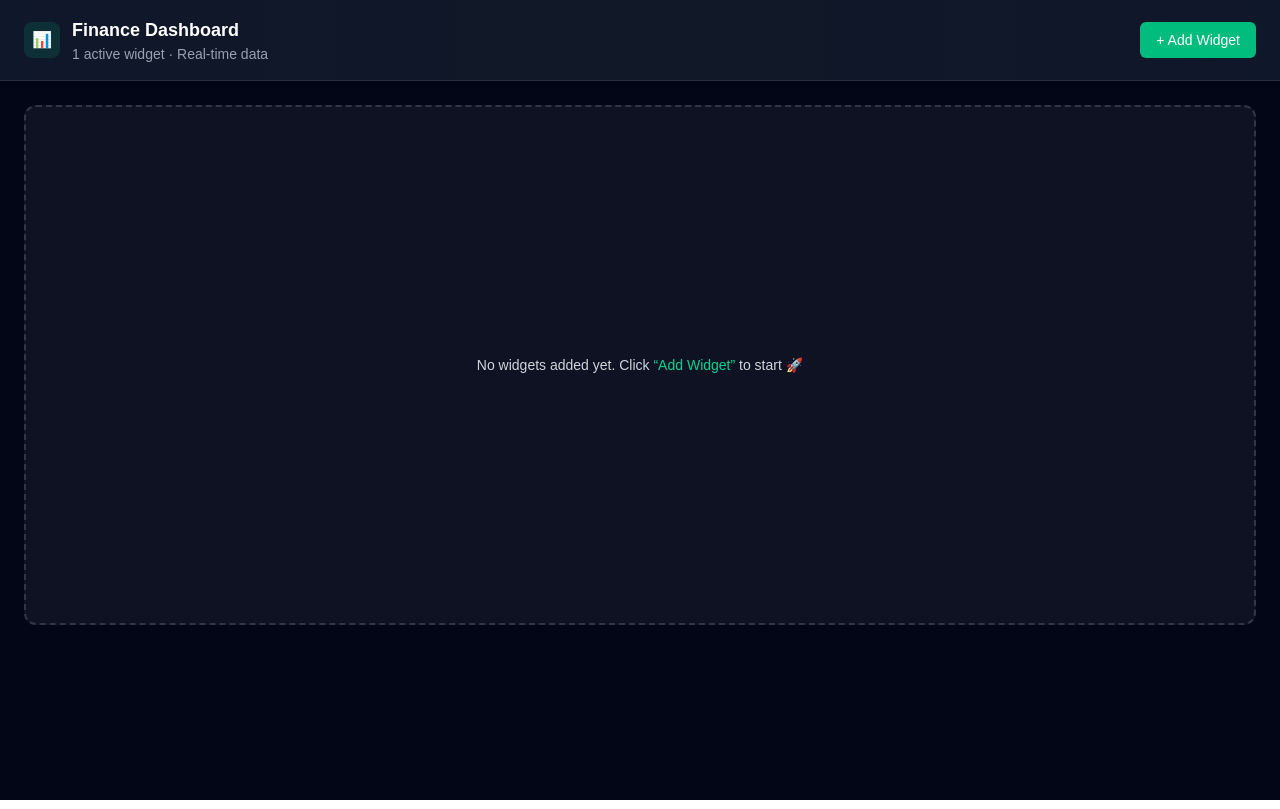
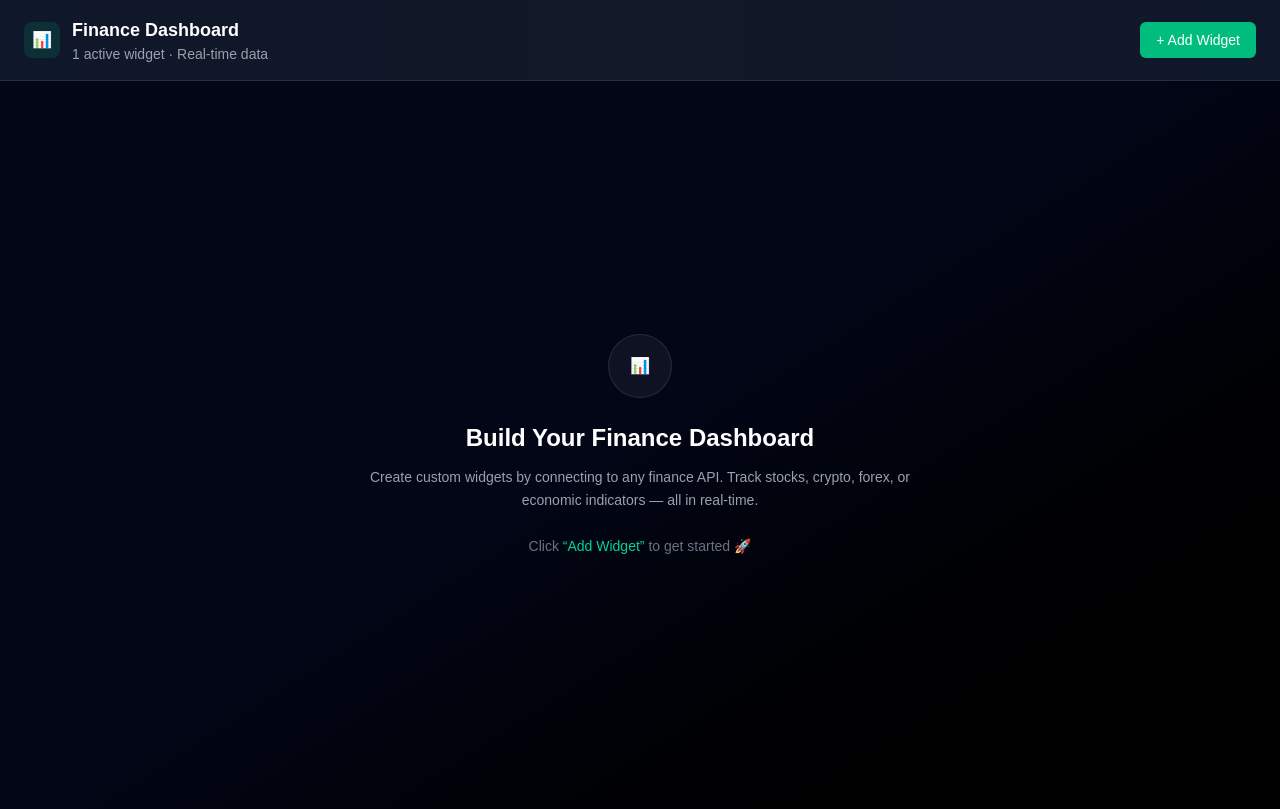
Before and after one commit to jainvasu1/Finboard-Dashboard, a Next.js app: page / in a window 1280 px wide. Built offline with nearby package versions, Linux system fonts and the light colour scheme.

Commit message:
SHOW THE STATUS OF WIDGET ON CENTER

```diff
--- a/src/components/dashboard/Dashboard.tsx
+++ b/src/components/dashboard/Dashboard.tsx
@@ -8,17 +8,31 @@ export default function Dashboard() {
   const [isModalOpen, setIsModalOpen] = useState(false);
 
   return (
-    <div className="min-h-screen bg-[#020617]">
+    <div className="min-h-screen bg-gradient-to-br from-[#020617] via-[#020617] to-black">
       <Header onAddWidget={() => setIsModalOpen(true)} />
 
-      <main className="p-6">
-        <div className="border-2 border-dashed border-white/15 rounded-xl h-[65vh] flex items-center justify-center bg-white/5">
-          <p className="text-gray-300 text-sm">
-            No widgets added yet. Click{" "}
+      <main className="flex h-[calc(100vh-72px)] items-center justify-center px-4">
+        <div className="text-center max-w-xl">
+
+          <div className="mx-auto mb-6 flex h-16 w-16 items-center justify-center rounded-full bg-white/5 border border-white/10">
+            📊
+          </div>
+
+          {/* Title */}
+          <h2 className="text-2xl font-semibold text-white">
+            Build Your Finance Dashboard
+          </h2>
+          <p className="mt-3 text-sm text-gray-400 leading-relaxed">
+            Create custom widgets by connecting to any finance API.
+            Track stocks, crypto, forex, or economic indicators — all
+            in real-time.
+          </p>
+          <p className="mt-6 text-sm text-gray-500">
+            Click{" "}
             <span className="text-emerald-400 font-medium">
               “Add Widget”
             </span>{" "}
-            to start 🚀
+            to get started 🚀
           </p>
         </div>
       </main>
```
